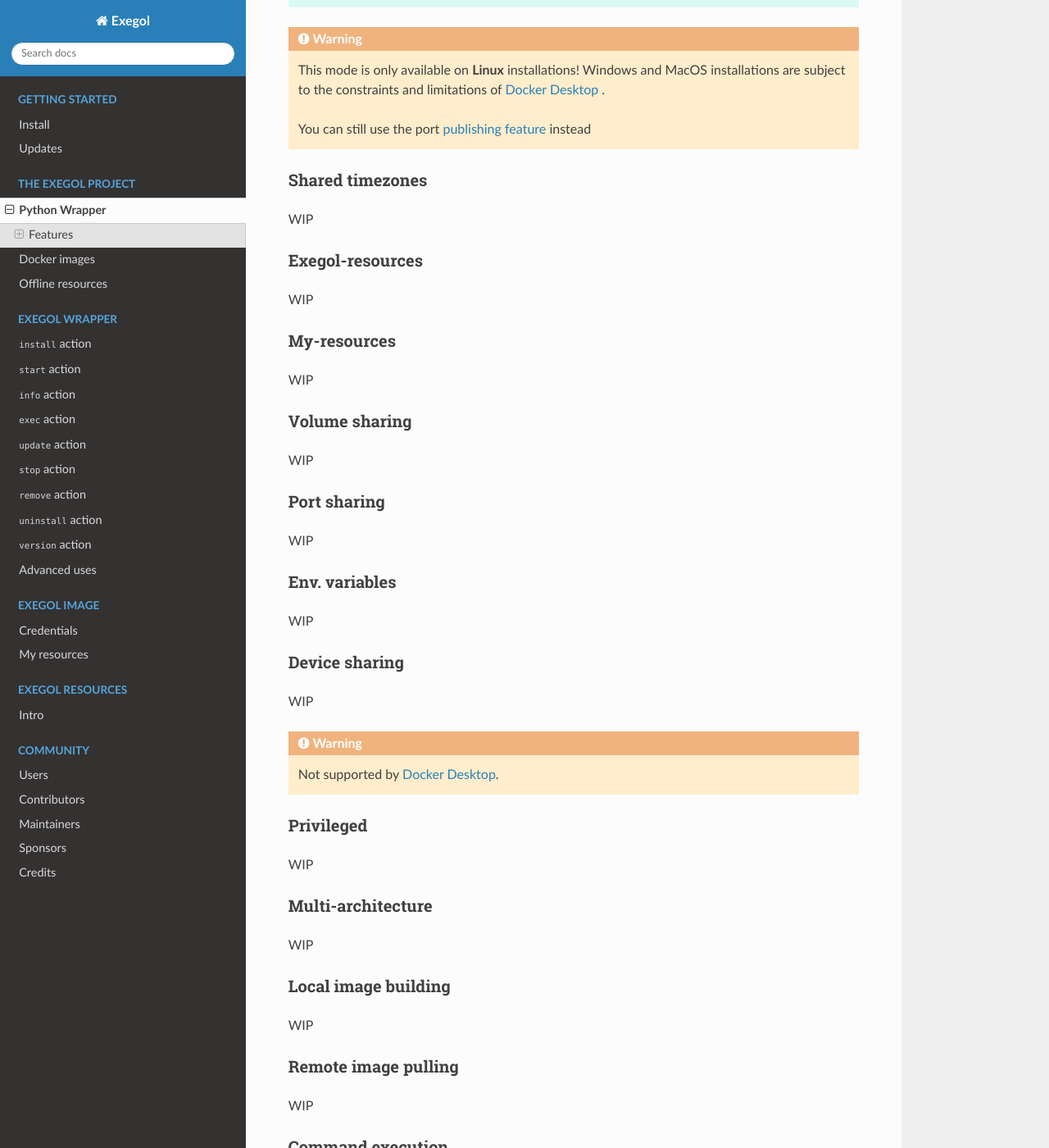
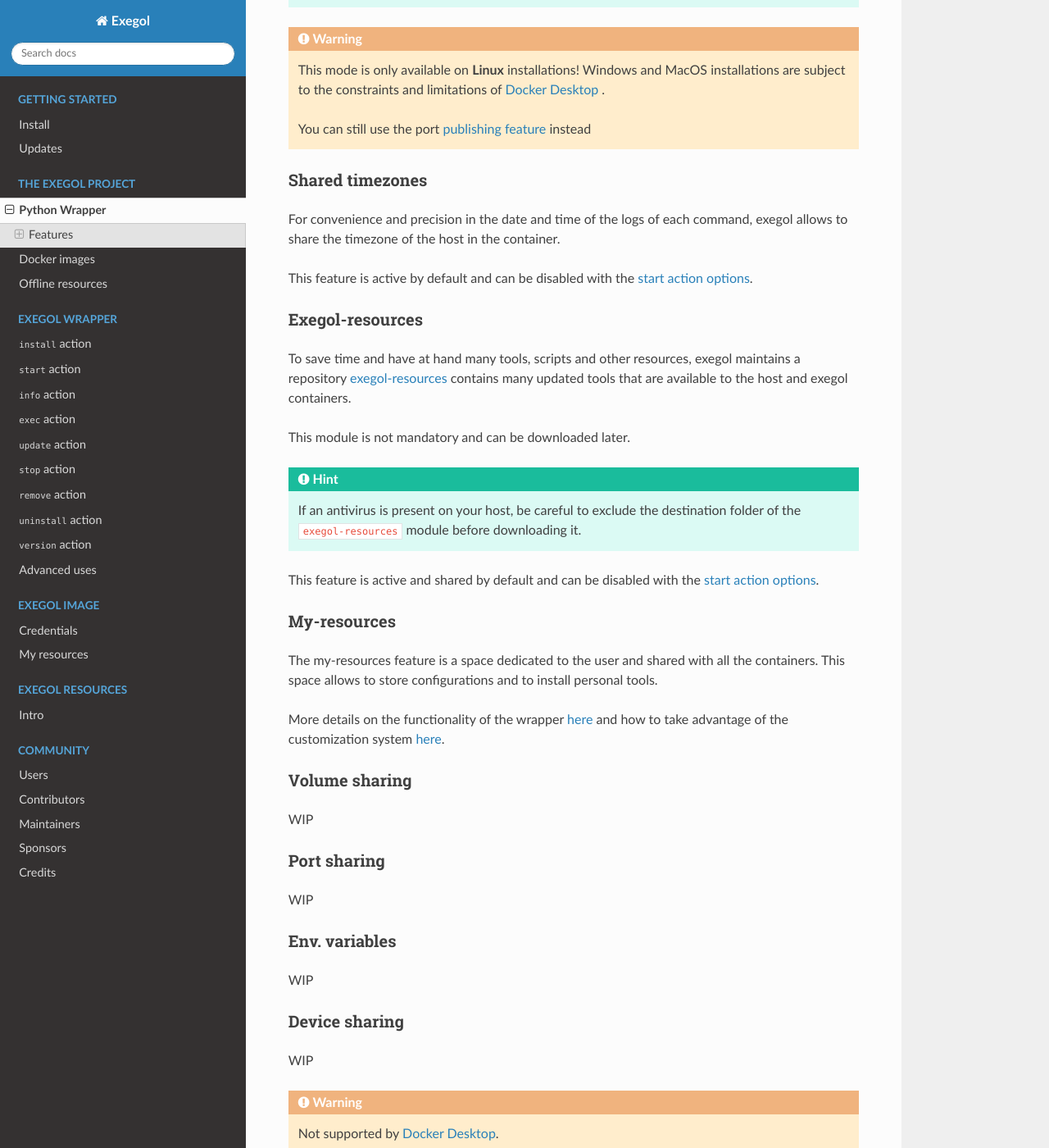
Before and after one commit to ThePorgs/Exegol-docs, a Sphinx documentation site: the page built from source/the-exegol-project/python-wrapper.rst, in a window 1280 px wide and 1400 px high, scrolled down 4542 px. Shown: the whole window at 82% size. Built offline with Sphinx 7.4.7 and the Read the Docs theme 2.0.0, drawn with Linux system fonts in a browser that asks for light colours.

Commit message:
Add feature shared tz, exegol-resources, my-resources

```diff
--- a/source/the-exegol-project/python-wrapper.rst
+++ b/source/the-exegol-project/python-wrapper.rst
@@ -169,21 +169,32 @@
 Shared timezones
 ----------------
 
-WIP
+For convenience and precision in the date and time of the logs of each command, exegol allows to share the timezone of the host in the container.
+
+This feature is active by default and can be disabled with the :ref:`start action options <start_options>`.
 
 .. _feature_exegol_resources:
 
 Exegol-resources
 ----------------
 
-WIP
+To save time and have at hand many tools, scripts and other resources, exegol maintains a repository :ref:`exegol-resources <exegol-resources>` contains many updated tools that are available to the host and exegol containers.
+
+This module is not mandatory and can be downloaded later.
+
+.. hint::
+    If an antivirus is present on your host, be careful to exclude the destination folder of the ``exegol-resources`` module before downloading it.
+
+This feature is active and shared by default and can be disabled with the :ref:`start action options <start_options>`.
 
 .. _feature_my_resources:
 
 My-resources
 ------------
 
-WIP
+The my-resources feature is a space dedicated to the user and shared with all the containers. This space allows to store configurations and to install personal tools.
+
+More details on the functionality of the wrapper :ref:`here <My-resources-wrapper>` and how to take advantage of the customization system :doc:`here </exegol-image/my-resources>`.
 
 .. _feature_volume_sharing:
 
```
